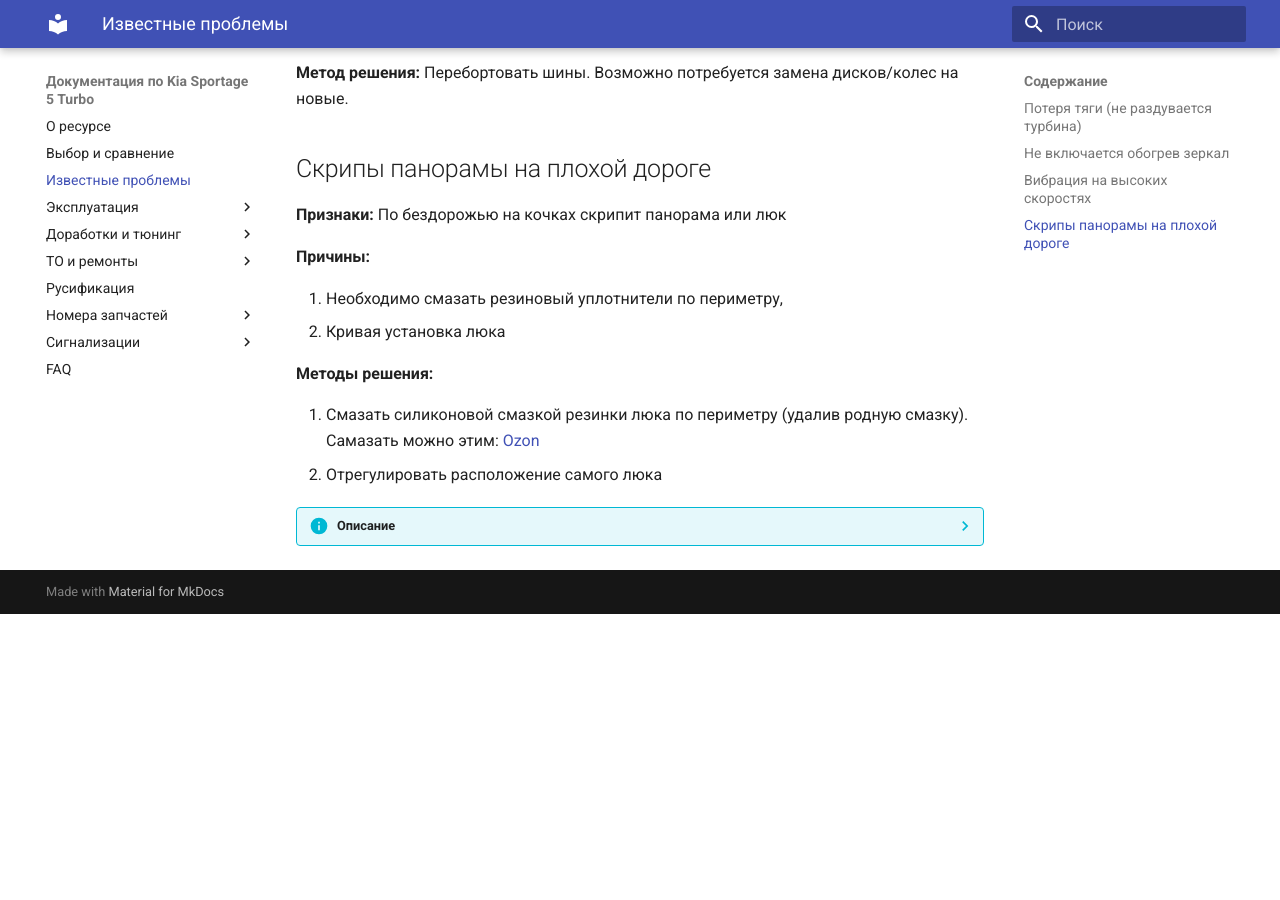
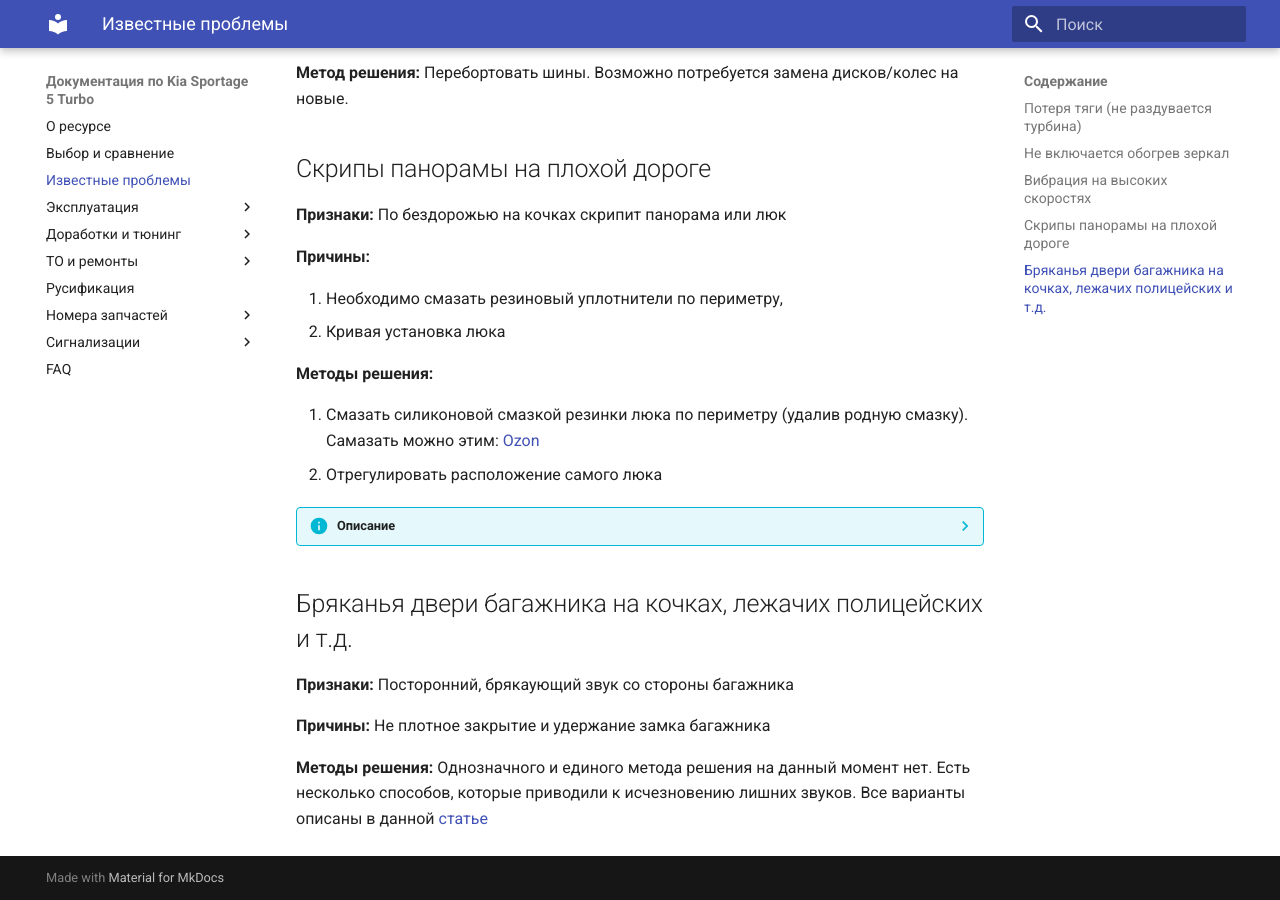
Before and after one commit to kia-sportage-docs/kia-sport5-docs, an MkDocs documentation site: the page built from docs/issue.md, in a window 1280 px wide and 900 px high, scrolled down 988 px. Built offline with MkDocs 1.6.1 and Material for MkDocs 9.7.7, drawn with Linux system fonts in a browser that asks for light colours; old or Windows-style settings are respelled for this version of MkDocs; before the commit the page ends 1602 px from its top, so only the background shows below that.

Commit message:
Бряканье багажникаы

```diff
--- a/docs/issue.md
+++ b/docs/issue.md
@@ -45,3 +45,11 @@
 
 ??? info "Описание"
     "Втроем аккуратно болты расслаблять и выставлять ровно. Один с улицы сзади автомобиля говорил когда она ровно садилась а мы снутри прикручивали"
+
+## Бряканья двери багажника на кочках, лежачих полицейских и т.д.
+
+**Признаки:** Посторонний, брякаующий звук со стороны багажника
+
+**Причины:** Не плотное закрытие и удержание замка багажника
+
+**Методы решения:** Однозначного и единого метода решения на данный момент нет. Есть несколько способов, которые приводили к исчезновению лишних звуков. Все варианты описаны в данной [статье](service/manuals/5-th_door_silent.md)
--- a/mkdocs.yml
+++ b/mkdocs.yml
@@ -52,6 +52,7 @@
       - 'Коды цвета кузова': service/manuals/colors.md
       - 'Устранение проблем с турбиной': service/manuals/turbine.md
       - 'Устранение проблем с обогревом зеркал': service/manuals/glass-heat.md
+      - 'Устранение бряканья двери багажника на кочках': service/manuals/5-th_door_silent.md
       - 'Параметры шин и дисков': service/manuals/wheels.md
   - 'Русификация': translate.md
   - 'Номера запчастей':
```
Also changed, not shown: docs/index.md (+1 -0 lines), docs/service/index.md (+1 -0 lines), docs/service/manuals/5-th_door_silent.md (added, +32 -0 lines), docs/images/5-th-0.jpg (added), docs/images/5-th-1.jpg (added), docs/images/5-th-2.jpg (added).
